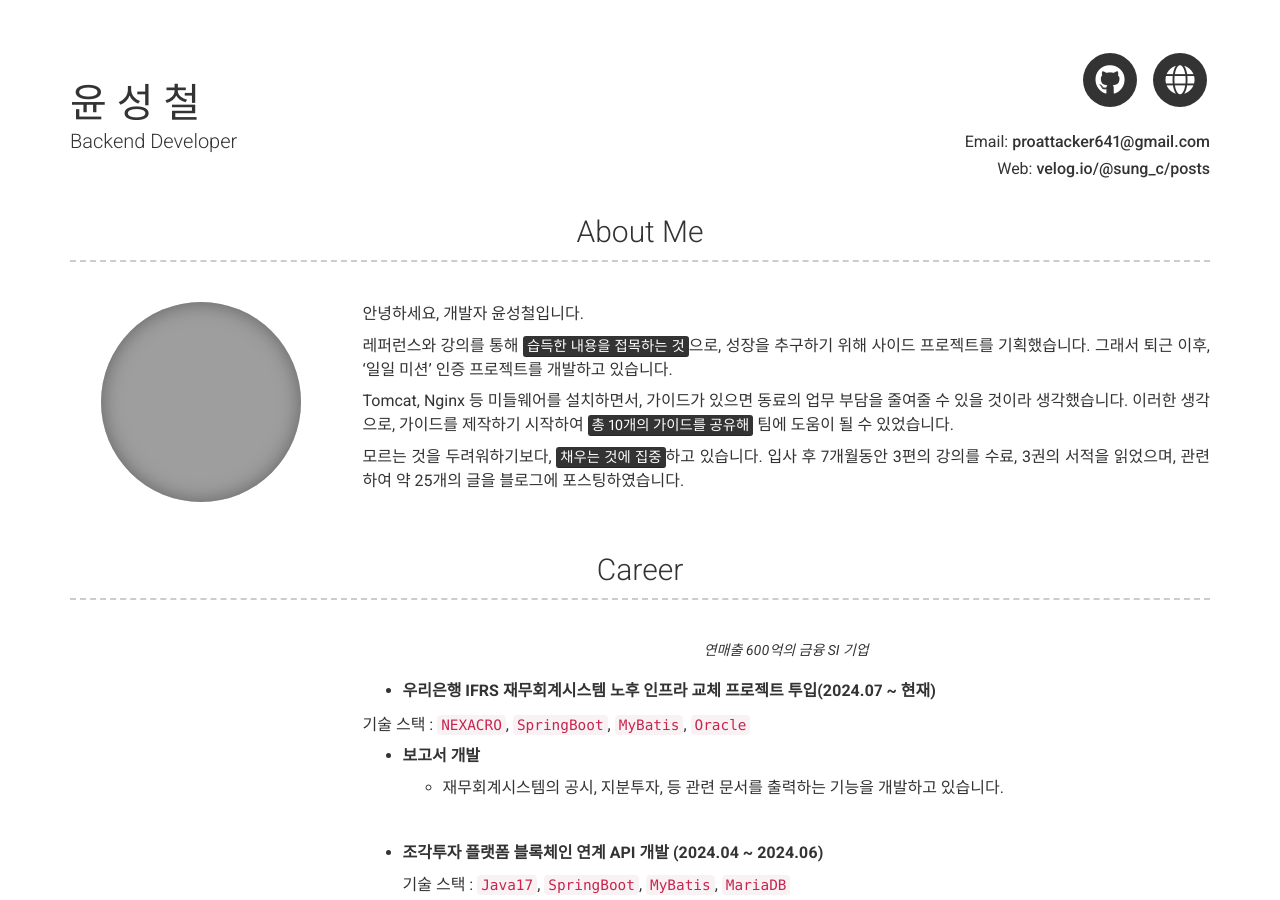
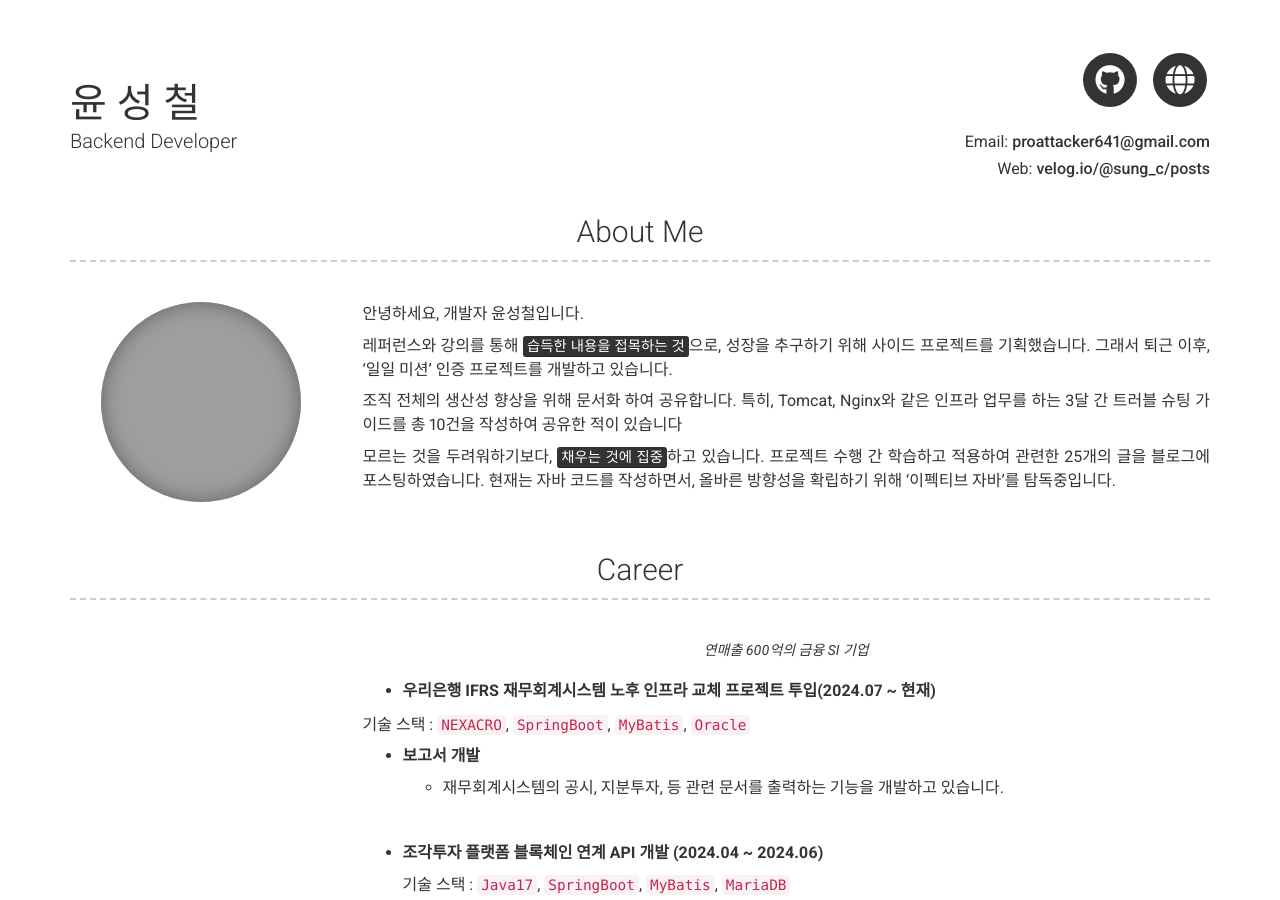
Before and after one commit to sungchulyun/sungchulyun.github.io, a Jekyll site: the page built from index.md, in a window 1280 px wide and 900 px high. Built offline with Jekyll 4.4.1, drawn with Linux system fonts in a browser that asks for light colours; nearby versions of some CDN libraries; grey boxes are pictures that could not be loaded.

Commit message:
docs : 자기소개 수정 v.6

```diff
--- a/_config.yml
+++ b/_config.yml
@@ -42,11 +42,12 @@ about_content: | # this will include new lines to allow paragraphs
   레퍼런스와 강의를 통해 <mark>습득한 내용을 접목하는 것</mark>으로, 성장을 추구하기 위해 사이드 프로젝트를 기획했습니다.
   그래서 퇴근 이후, '일일 미션' 인증 프로젝트를 개발하고 있습니다.
 
-  Tomcat, Nginx 등 미들웨어를 설치하면서, 가이드가 있으면 동료의 업무 부담을 줄여줄 수 있을 것이라 생각했습니다.
-  이러한 생각으로, 가이드를 제작하기 시작하여 <mark>총 10개의 가이드를 공유해</mark> 팀에 도움이 될 수 있었습니다.
+  조직 전체의 생산성 향상을 위해 문서화 하여 공유합니다.
+  특히, Tomcat, Nginx와 같은 인프라 업무를 하는 3달 간 트러블 슈팅 가이드를  총 10건을 작성하여 공유한 적이 있습니다
 
   모르는 것을 두려워하기보다, <mark>채우는 것에 집중</mark>하고 있습니다.
-  입사 후 7개월동안 3편의 강의를 수료, 3권의 서적을 읽었으며, 관련하여 약 25개의 글을 블로그에 포스팅하였습니다.
+  프로젝트 수행 간 학습하고 적용하여 관련한 25개의 글을 블로그에 포스팅하였습니다.
+  현재는 자바 코드를 작성하면서, 올바른 방향성을 확립하기 위해 '이펙티브 자바'를 탐독중입니다.
   <br>
 
 content:
@@ -183,7 +184,7 @@ content:
           - 2021년 삼육대학교 창업오디션 최우수상
 
 #자격 사항
-  - title: License # Title for the section
+  - title: Certificate # Title for the section
     layout: list # Type of content section (list/text)
     content:
       - layout: left
```
